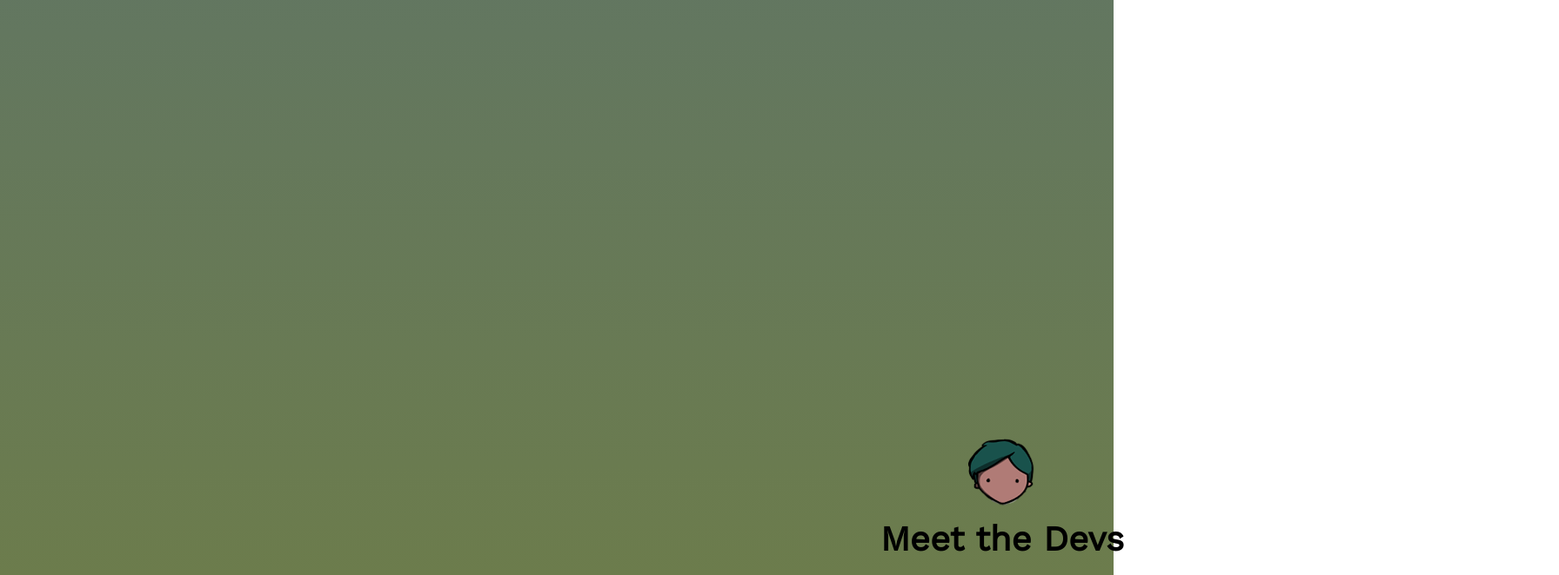
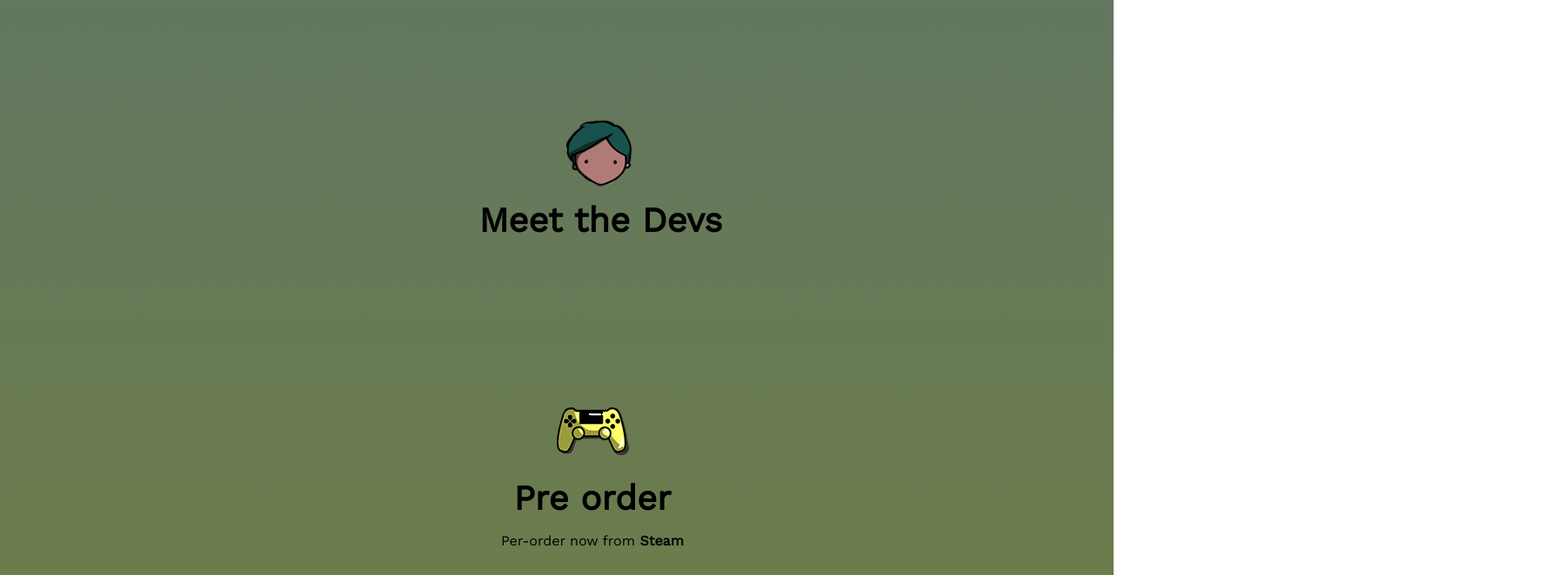
Before and after one commit to JasonLouw/2018_IMY320_stranded.github.io, a plain HTML site: page Website/index.html in a window 1280 px wide. Shown: the part 2390-3052 px from the top of the page at 87% size, 1792 px wide, since content can reach past the window. Drawn offline with nearby package versions, Linux system fonts and the light colour scheme.

Commit message:
Add files via upload

```diff
--- a/Website/style.css
+++ b/Website/style.css
@@ -147,9 +147,9 @@ ul li
 #dev
 {
     font-family: 'Work Sans', sans-serif;
-    position: relative;
-    top:19%;
-    left: 40%;
+    position: absolute;
+    top:45%;
+    left: 43%;
     height: 30px;
     text-align: center;
     margin: 0 auto;
@@ -158,9 +158,9 @@ ul li
 #order
 {
     font-family: 'Work Sans', sans-serif;
-    position: relative;
-    top: 27%;
-    left: 40%;
+    position: absolute;
+    top: 55%;
+    left: 45%;
     height: 30px;
     text-align: center;
     margin: 0 auto;
```
